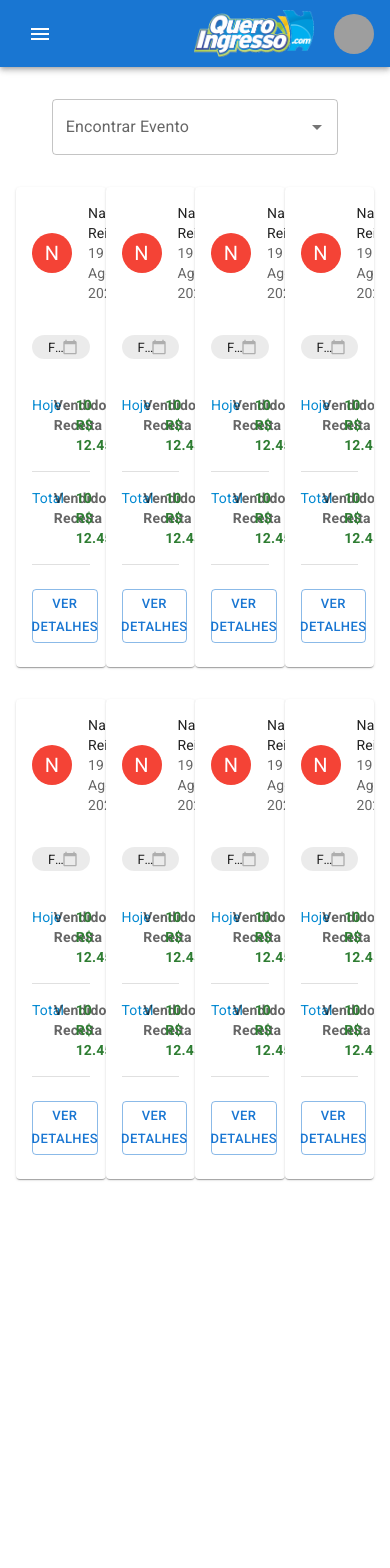
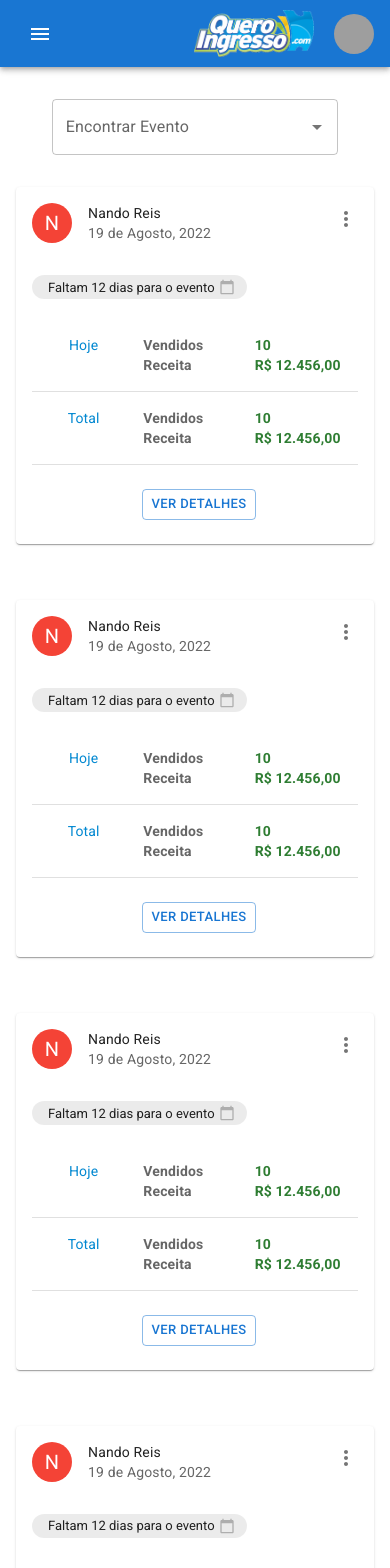
Before and after one commit to MFQueroIngresso/dashboard, a Next.js app: page /dashboard in a window 390 px wide. Shown: the top 1568 px of the page. Before the commit the page ends 1187 px from the top, so only its background shows below. Built offline with nearby package versions, Linux system fonts and the light colour scheme; grey boxes are pictures that could not be loaded.

Commit message:
responsive grid and mobile adjustment

```diff
--- a/src/components/Event/index.jsx
+++ b/src/components/Event/index.jsx
@@ -30,7 +30,7 @@
 
   return (
     <>
-      <Card sx={{ maxWidth: 345, mt: 3, mb: 1 }}>
+      <Card sx={{ maxWidth: "100%", minWidth: 345, mt: 3, mb: 1 }}>
         <CardHeader
           avatar={
             <Avatar sx={{ bgcolor: red[500] }} aria-label="recipe">
--- a/src/components/Events/index.jsx
+++ b/src/components/Events/index.jsx
@@ -1,20 +1,24 @@
 import * as React from "react";
-import Box from "@mui/material/Box";
+import Grid from "@mui/material/Grid";
 import { Event } from "../Event";
 
 export default function Events() {
   return (
     <div style={{ width: "100%" }}>
-      <Box sx={{ display: "grid", gridTemplateColumns: "repeat(4, 1fr)" }}>
-        <Event />
-        <Event />
-        <Event />
-        <Event />
-        <Event />
-        <Event />
-        <Event />
-        <Event />
-      </Box>
+      <Grid container spacing={3}>
+        <Grid item xs={12} sm={6} md={4} lg={3}>
+          <Event />
+        </Grid>
+        <Grid item xs={12} sm={6} md={4} lg={3}>
+          <Event />
+        </Grid>
+        <Grid item xs={12} sm={6} md={4} lg={3}>
+          <Event />
+        </Grid>
+        <Grid item xs={12} sm={6} md={4} lg={3}>
+          <Event />
+        </Grid>
+      </Grid>
     </div>
   );
 }
```
